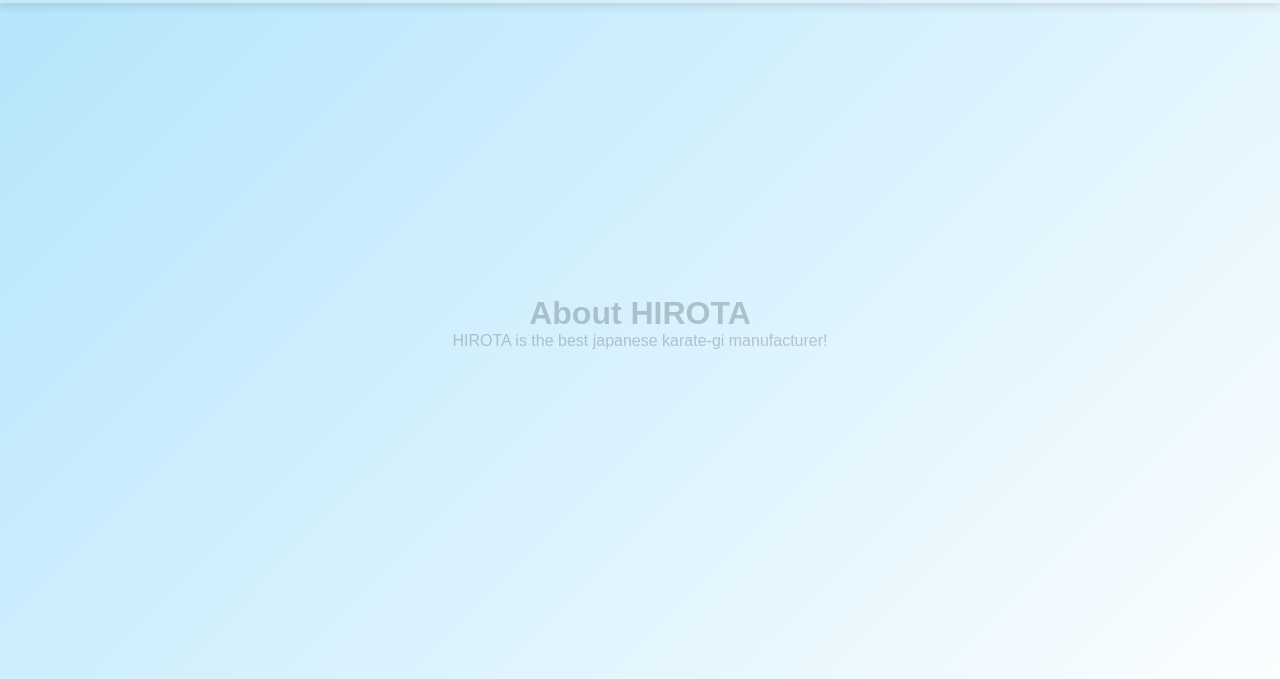
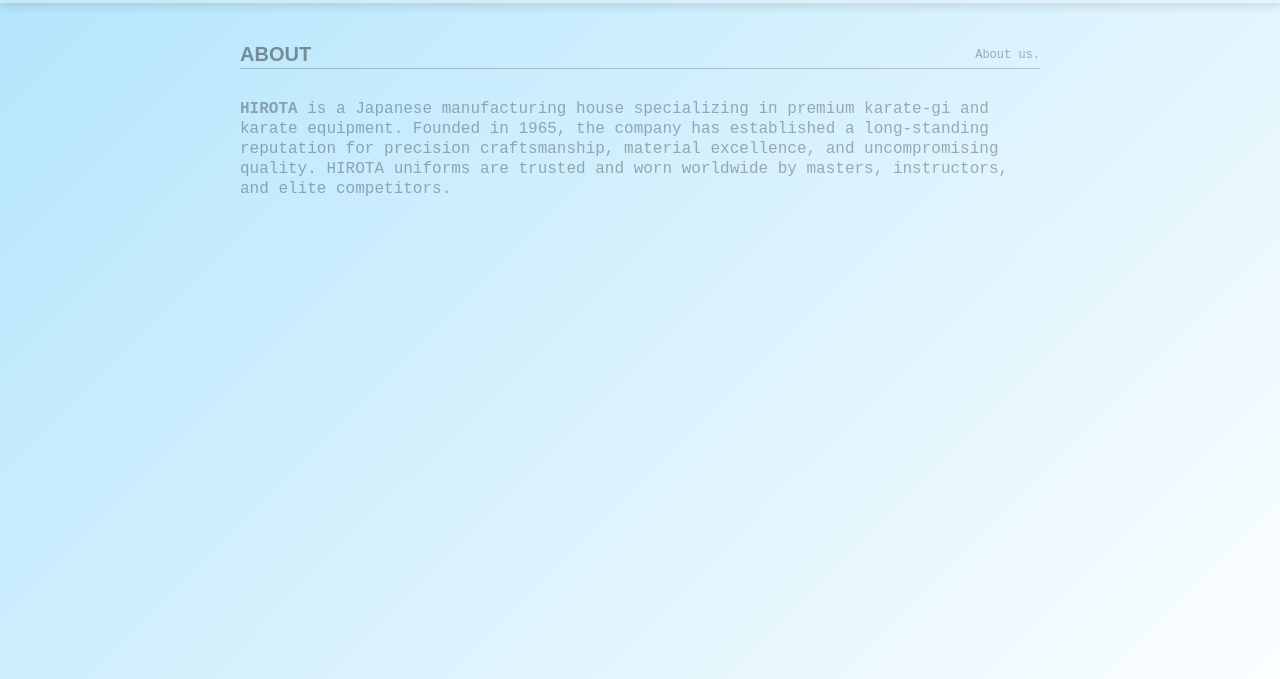
Before and after one commit to valentin-rack/hirota-js, a plain HTML site: page html/about.html in a window 1280 px wide. Shown: the part 31-710 px from the top of the page. Drawn offline with Linux system fonts and the light colour scheme.

Commit message:
HIROTA 2.0 v0.4 - about hirota

```diff
--- a/css/style.css
+++ b/css/style.css
@@ -542,6 +542,67 @@
 
 
 
+
+/* ==================== [ MAIN-ABOUT] ==================== */
+/* #region MAIN-ABOUT */
+.main-about {
+  flex: 1;
+  display: flex;
+  flex-direction: column;
+  align-items: center;
+  text-align: center;
+  padding: calc(40px + var(--nav-bar-height)) 40px 40px;
+}
+
+/* about header */
+.about-header {
+  max-width: var(--cart-max-width);
+  border-bottom: var(--card-border);
+  width: 100%;
+  display: flex;
+  justify-content: space-between;
+  align-items: center;
+  padding-bottom: 2px;
+}
+.about-header h1 {
+  color: var(--color-bold);
+  font-size: var(--font-size-h1);
+  font-family: var(--font-sans);
+  font-stretch: condensed;
+  font-weight: 700;
+}
+.about-header p {
+  font-family: var(--font-mono);
+  color: var(--color-light);
+  font-size: var(--font-size-p);
+}
+
+/* ========== ABOUT — COMPANY INFO ========== */
+.about-company {
+  max-width: var(--cart-max-width);
+  width: 100%;
+  display: flex;
+  flex-direction: column;
+  gap: 40px;
+  padding-top: 30px;
+  text-align: left;
+}
+.company-intro {
+  display: flex;
+  flex-direction: column;
+  gap: 10px;
+}
+.about-company p {
+  font-family: var(--font-mono);
+  font-size: 16px;
+  color: var(--color-light);
+  line-height: 1.25;
+}
+/* #endregion */
+
+
+
+
 /* ==================== [ MAIN-CONTACT ] ==================== */
 /* #region MAIN-CONTACT */
 .main-contact {
@@ -585,11 +646,6 @@
   gap: 40px;
   padding-top: 30px;
   text-align: left;
-}
-.company-intro {
-  display: flex;
-  flex-direction: column;
-  gap: 10px;
 }
 .contact-company p {
   font-family: var(--font-mono);
--- a/html/about.html
+++ b/html/about.html
@@ -29,9 +29,26 @@
   </header>
 
   <!-- ===== CONTENIDO PRINCIPAL DEL ABOUT ===== -->
-  <main class="main-content">
-    <h1>About HIROTA</h1>
-    <p>HIROTA is the best japanese karate-gi manufacturer!</p>
+  <main class="main-about">
+
+    <section class="about-header">
+      <h1>ABOUT</h1>
+      <p>About us.</p>
+    </section>
+
+    <!-- ===== COMPANY INFO ===== -->
+    <section class="about-company">
+
+      <div class="about-intro">
+        <p>
+          <strong>HIROTA</strong> is a Japanese manufacturing house specializing in premium karate-gi and karate equipment.
+          Founded in 1965, the company has established a long-standing reputation for precision craftsmanship,
+          material excellence, and uncompromising quality. HIROTA uniforms are trusted and worn worldwide
+          by masters, instructors, and elite competitors.
+        </p>
+      </div>
+    </section>
+
   </main>
 
   <!-- ===== FOOTER ===== -->
```
Also changed, not shown: html/contact.html (+0 -9 lines).
